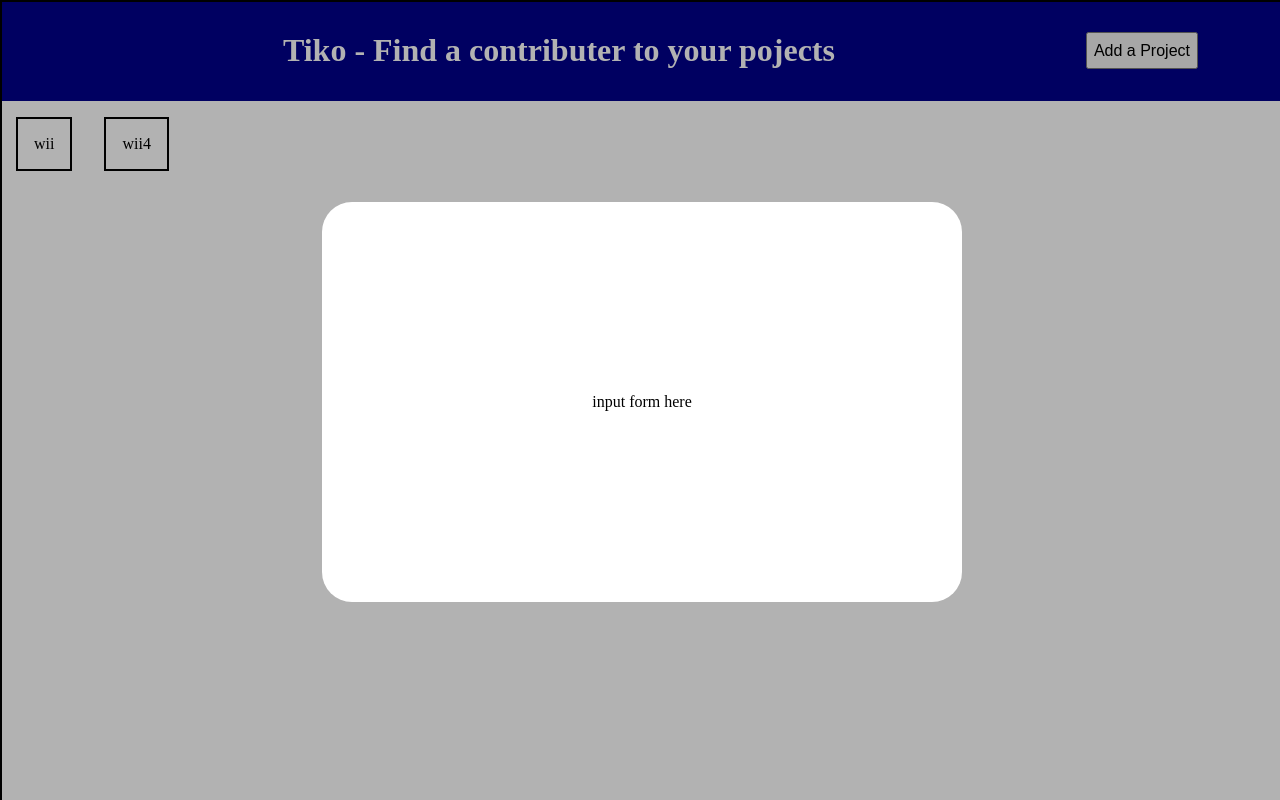
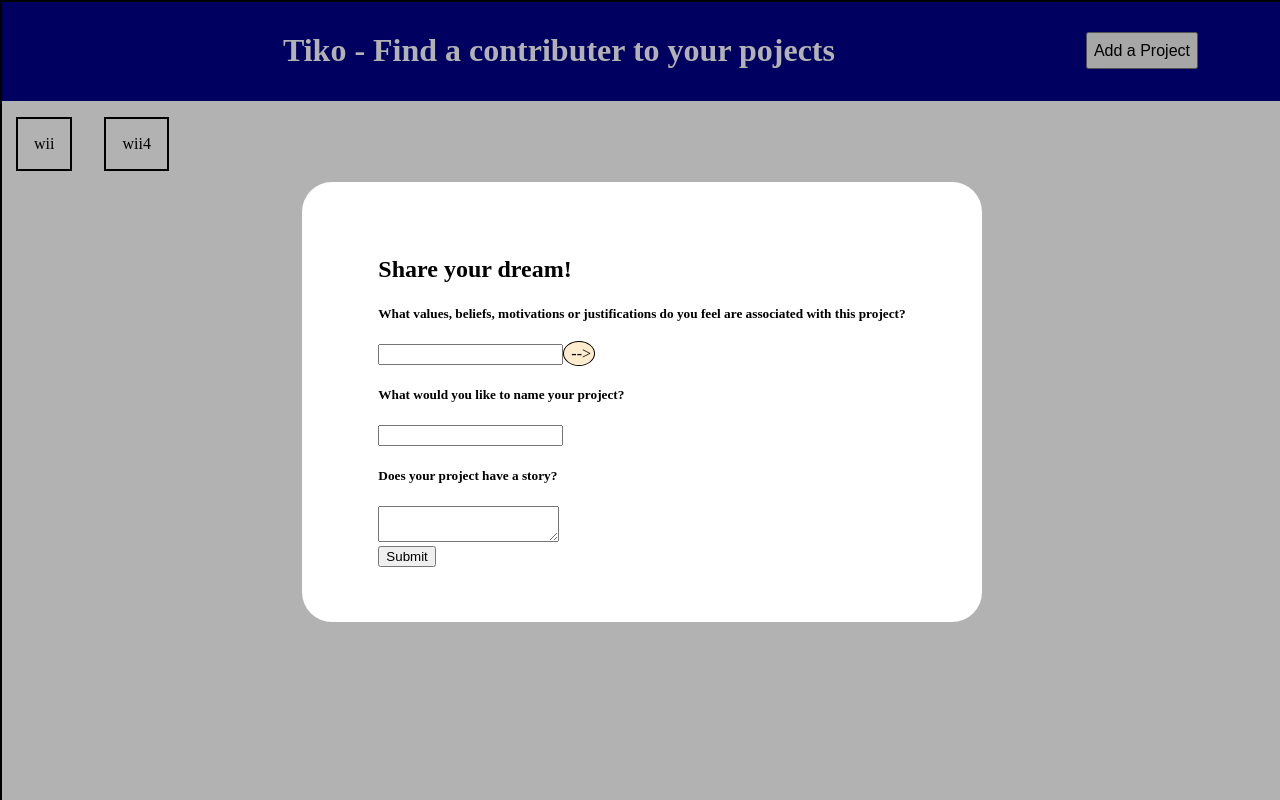
Before and after one commit to view4/tiko, a React (Create React App) app: page / in a window 1280 px wide. Both pictures are taken after a click on the button "Add a Project". Built offline with nearby package versions, Linux system fonts and the light colour scheme.

Commit message:
'adding_form'

```diff
--- a/src/App.css
+++ b/src/App.css
@@ -24,5 +24,6 @@ body{
     align-items: center;
     background-color: white;
     border-radius: 30px;
+	padding: 20px;
 
 }
--- a/src/form.js
+++ b/src/form.js
@@ -2,11 +2,87 @@ import React from "react";
 
 
 class Form extends React.Component {
+	constructor(props) {
+		super(props);
+
+		this.addValuesToProject = this.addValuesToProject.bind(this);
+		this.addProject = this.addProject.bind(this);
+
+	}
+	state = {
+		values: []
+	}
+	addProject(event) {
+		 event.preventDefault();
+
+		 // take data from form and parse into object
+		const data = new FormData(event.target);
+
+		var values = this.state.values.slice();
+		if (document.getElementById('project-values').value == values[values.length-1]) {
+			values.push(document.getElementById('project-values').value);
+		};
+		var title = data.get('title');
+		var story = data.get('story');
+
+		var projectObject = {
+			values,
+			title,
+			story
+		};
+
+
+		// save to local storage
+		var allProjects = localStorage.getItem('allProjects') || [];
+
+		if(allProjects.length) {
+			allProjects = JSON.parse(allProjects)
+		}
+		allProjects.push(projectObject);
+
+		allProjects = JSON.stringify(allProjects);
+
+		localStorage.setItem('allProjects', allProjects)
+
+	};
+
+	addValuesToProject () {
+		var value = document.getElementById('project-values').value;
+		var values = this.state.values.slice();
+		values.push(value);
+		this.setState({
+			values
+		});
+	}
     render() {
       return (
 		<div>
-
-		input form here
+			<form onSubmit={this.addProject}>
+				<h2> Share your dream!</h2>
+				<div>
+					<h5>What values, beliefs, motivations or justifications do you feel are associated with this project?  </h5>
+					<input name='values' id='project-values' />
+					<span onClick={this.addValuesToProject}
+						style={{
+							borderRadius: '50%',
+							border: '1px solid black',
+							padding: '3px',
+							backgroundColor: 'blanchedalmond'
+						}}
+					> --> </span>
+				</div>
+				<div>
+					<h5>What would you like to name your project?  </h5>
+					<input name='title' id='project-title' />
+				</div>
+				<div>
+					<h5>Does your project have a story? </h5>
+					<textarea name='story' id='project-story' />
+				</div>
+				<div>
+					<input type='submit' placeholder='submit'/>
+				</div>
+			</form>
 		</div>
       );
     }
--- a/src/modalHandler.js
+++ b/src/modalHandler.js
@@ -23,8 +23,7 @@ class ModalContainer extends React.Component {
 	}
 
   render() {
-	console.log(this.props)
-    return (
+  return (
       <div
         className='modal-sheet'
 		onClick={this.closeModal}
```
